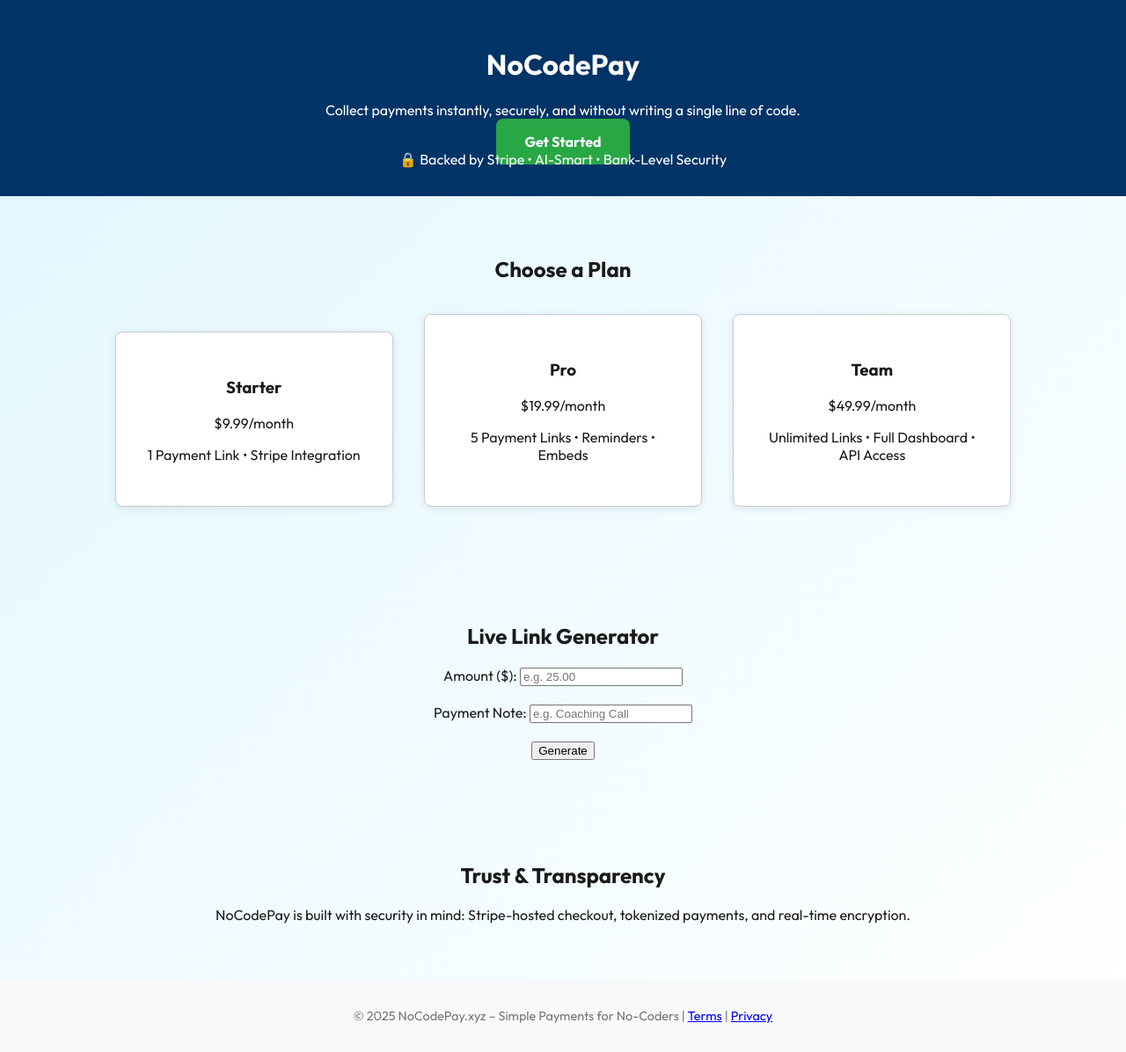
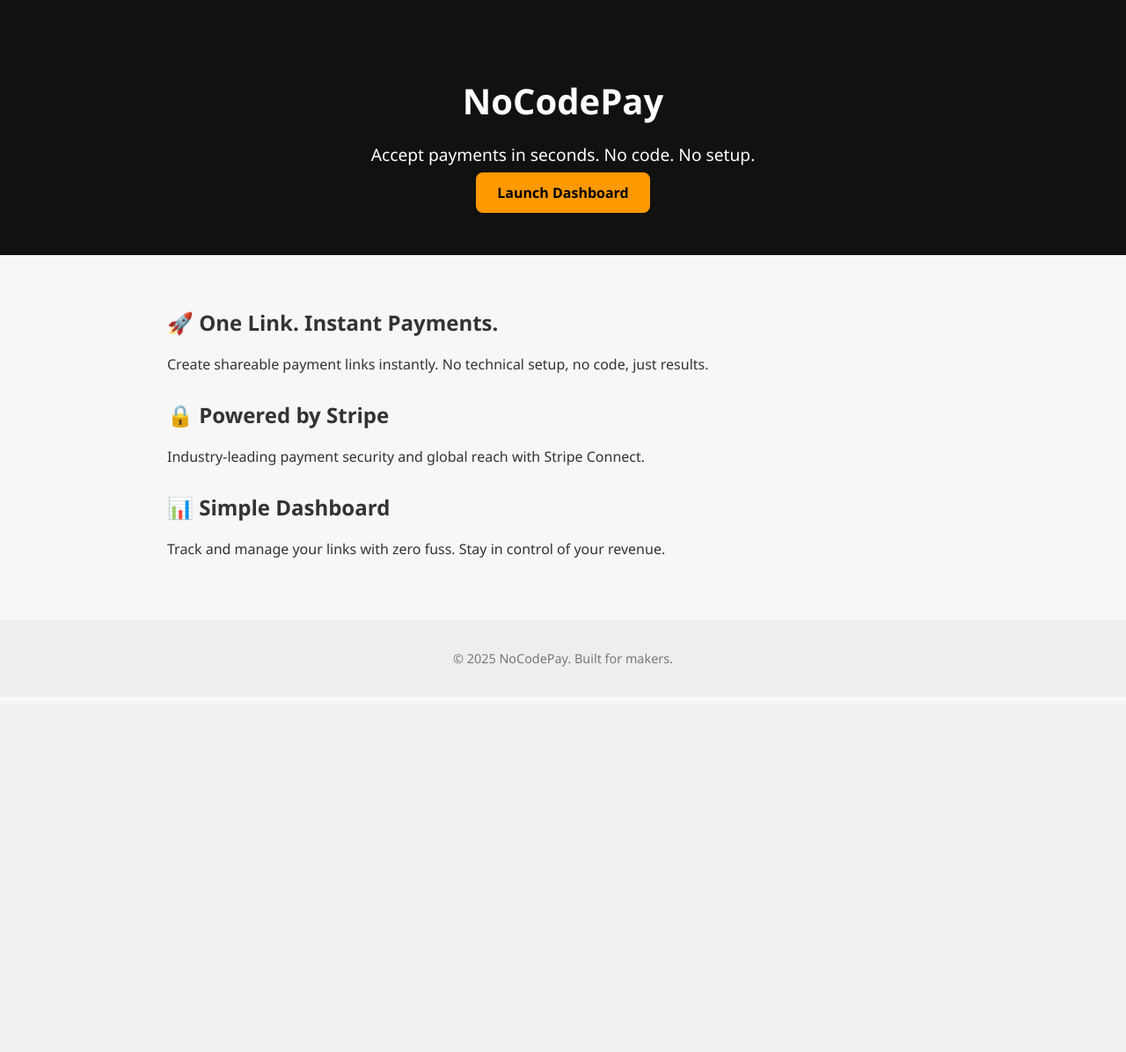
Before and after one commit to CODEREaDer24/Stripebridge, a Python web app: template templates/index.html in a window 1280 px wide. Shown: the whole page at 88% size. After the commit the page ends 758 px from the top, so only its background shows below. Run offline with Jinja, Linux system fonts and the light colour scheme; the template is opened without the code that fills it, so the values that code supplies are empty.

Commit message:
Update index.html

```diff
--- a/templates/index.html
+++ b/templates/index.html
@@ -2,123 +2,36 @@
 <html lang="en">
 <head>
   <meta charset="UTF-8" />
-  <meta name="viewport" content="width=device-width, initial-scale=1.0" />
-  <meta name="description" content="NoCodePay – Secure, trusted AI-powered payments for no-coders." />
-  <title>NoCodePay – Simplified Stripe Payments</title>
-  <link rel="stylesheet" href="https://fonts.googleapis.com/css2?family=Outfit:wght@400;600;700&display=swap">
-  <style>
-    body {
-      margin: 0;
-      font-family: 'Outfit', sans-serif;
-      background: linear-gradient(to bottom right, #e0f7ff, #ffffff);
-      color: #1a1a1a;
-    }
-    header {
-      background-color: #003366;
-      color: white;
-      padding: 2rem;
-      text-align: center;
-    }
-    .cta {
-      background-color: #28a745;
-      color: white;
-      padding: 1rem 2rem;
-      border-radius: 8px;
-      text-decoration: none;
-      font-weight: bold;
-    }
-    section {
-      padding: 3rem 2rem;
-      text-align: center;
-    }
-    .tier {
-      display: inline-block;
-      border: 1px solid #ccc;
-      border-radius: 8px;
-      padding: 2rem;
-      margin: 1rem;
-      background: white;
-      width: 250px;
-      box-shadow: 0 2px 8px rgba(0,0,0,0.1);
-    }
-    .link-output {
-      background: #f1f1f1;
-      padding: 1rem;
-      margin-top: 1rem;
-      border-radius: 6px;
-      word-break: break-word;
-      font-family: monospace;
-    }
-    .hidden { display: none; }
-    footer {
-      background: #f8f9fb;
-      padding: 2rem;
-      text-align: center;
-      color: #777;
-      font-size: 0.9rem;
-    }
-  </style>
+  <meta name="viewport" content="width=device-width, initial-scale=1.0"/>
+  <title>NoCodePay – Fast Payment Links</title>
+  <link rel="stylesheet" href="/static/style.css">
 </head>
 <body>
-
-<header>
+  <header class="hero">
+    <div class="hero-content">
       <h1>NoCodePay</h1>
-  <p>Collect payments instantly, securely, and without writing a single line of code.</p>
-  <a class="cta" href="#pricing">Get Started</a>
-  <div>🔒 Backed by Stripe • AI-Smart • Bank-Level Security</div>
+      <p>Accept payments in seconds. No code. No setup.</p>
+      <a href="/login" class="cta-button">Launch Dashboard</a>
+    </div>
   </header>
 
-<section id="pricing">
-  <h2>Choose a Plan</h2>
-  <div class="tier">
-    <h3>Starter</h3>
-    <p>$9.99/month</p>
-    <p>1 Payment Link • Stripe Integration</p>
+  <main class="features">
+    <div class="feature">
+      <h2>🚀 One Link. Instant Payments.</h2>
+      <p>Create shareable payment links instantly. No technical setup, no code, just results.</p>
     </div>
-  <div class="tier">
-    <h3>Pro</h3>
-    <p>$19.99/month</p>
-    <p>5 Payment Links • Reminders • Embeds</p>
+    <div class="feature">
+      <h2>🔒 Powered by Stripe</h2>
+      <p>Industry-leading payment security and global reach with Stripe Connect.</p>
     </div>
-  <div class="tier">
-    <h3>Team</h3>
-    <p>$49.99/month</p>
-    <p>Unlimited Links • Full Dashboard • API Access</p>
+    <div class="feature">
+      <h2>📊 Simple Dashboard</h2>
+      <p>Track and manage your links with zero fuss. Stay in control of your revenue.</p>
     </div>
-</section>
-
-<section id="generator">
-  <h2>Live Link Generator</h2>
-  <label>Amount ($): <input type="text" id="amount" placeholder="e.g. 25.00"></label><br><br>
-  <label>Payment Note: <input type="text" id="note" placeholder="e.g. Coaching Call"></label><br><br>
-  <button onclick="generateLink()">Generate</button>
-  <div id="output" class="link-output hidden"></div>
-</section>
-
-<section id="security">
-  <h2>Trust & Transparency</h2>
-  <p>NoCodePay is built with security in mind: Stripe-hosted checkout, tokenized payments, and real-time encryption.</p>
-</section>
+  </main>
 
   <footer>
-  &copy; 2025 NoCodePay.xyz – Simple Payments for No-Coders | <a href="#">Terms</a> | <a href="#">Privacy</a>
+    <p>© 2025 NoCodePay. Built for makers.</p>
   </footer>
-
-<script>
-  function generateLink() {
-    const amount = document.getElementById("amount").value;
-    const note = document.getElementById("note").value;
-    const output = document.getElementById("output");
-    if (!amount.match(/^\\d+\\.\\d{2}$/)) {
-      output.textContent = "❗ Invalid amount format. Use e.g. 25.00";
-      output.classList.remove("hidden");
-      return;
-    }
-    const url = \`https://nocodepay.xyz/pay?amount=\${amount}&note=\${encodeURIComponent(note)}\`;
-    output.innerHTML = \`🔗 <a href="\${url}" target="_blank">\${url}</a>\`;
-    output.classList.remove("hidden");
-  }
-</script>
-
 </body>
 </html>
```
Lines whose indentation alone changed are shown as unchanged.
